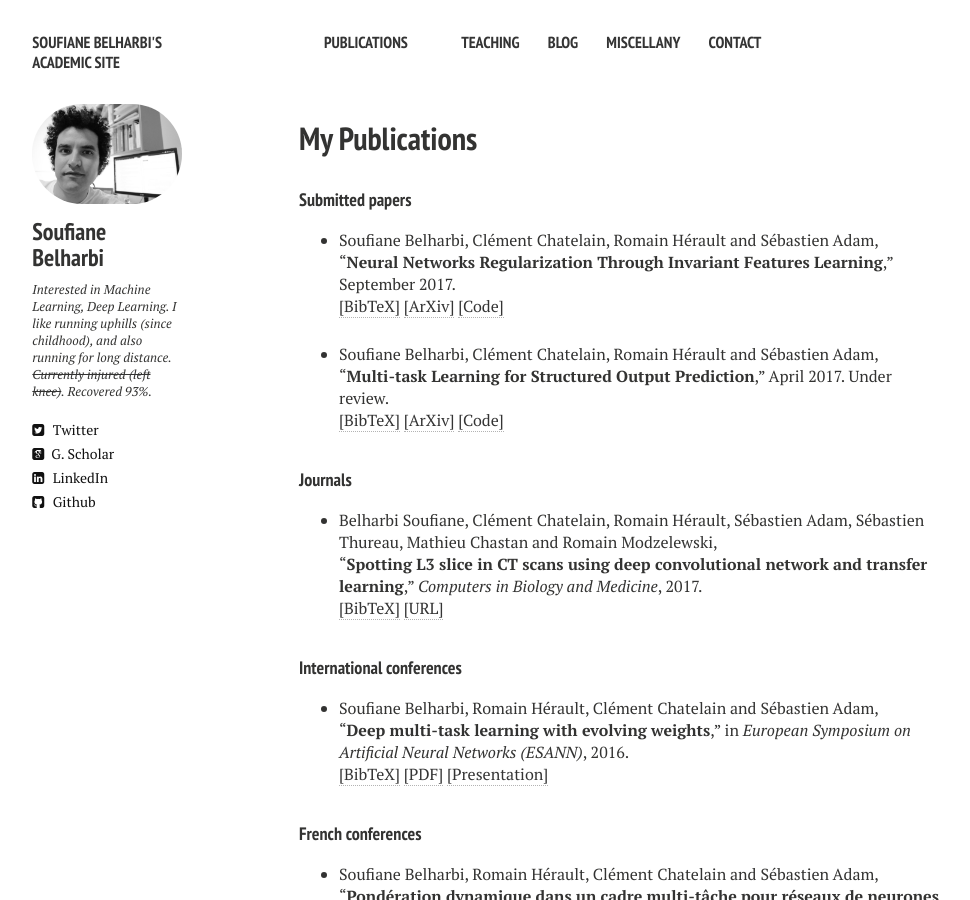
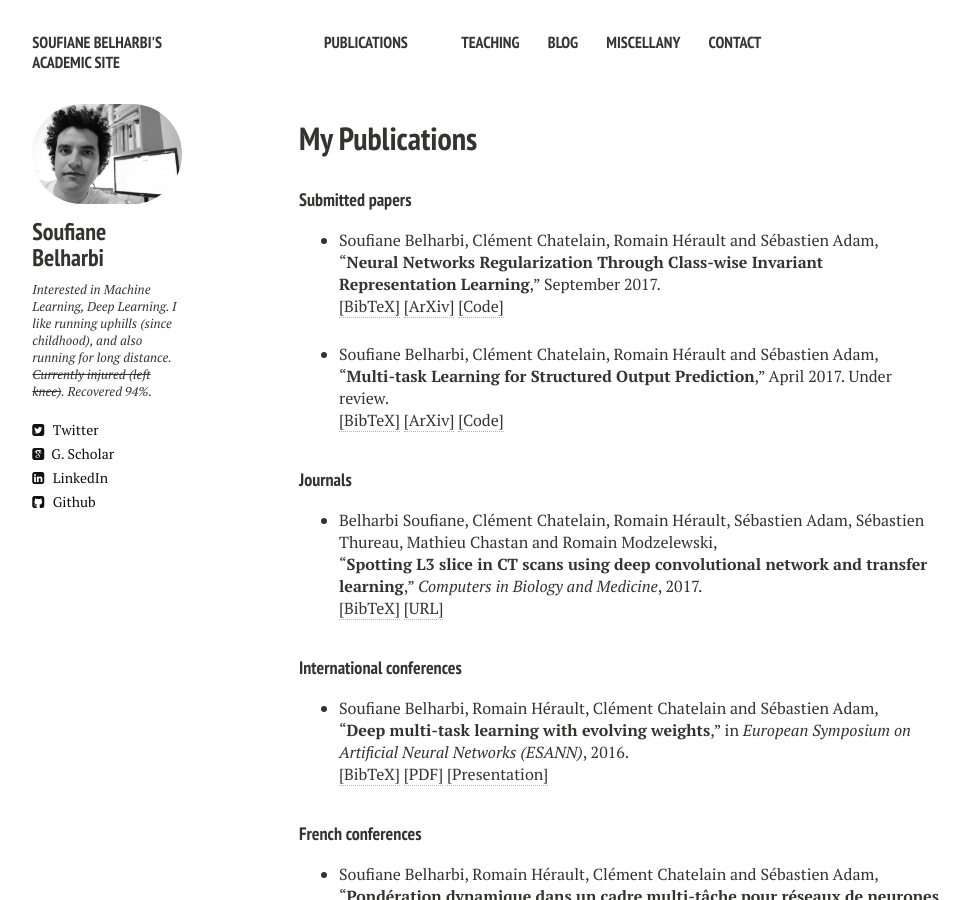
Before and after one commit to sbelharbi/sbelharbi.github.io, a Jekyll site: the page built from publications.md, in a window 1280 px wide and 900 px high. Shown: the whole window, without its empty margins (21-991 px from the left). Built offline with Jekyll 4.4.1, drawn with Linux system fonts in a browser that asks for light colours; nearby versions of some CDN libraries.

Commit message:
Update publications + 94%.

```diff
--- a/_config.yml
+++ b/_config.yml
@@ -11,7 +11,7 @@ disqus_shortname: sbelharbi
 owner:
   name:           Soufiane Belharbi
   avatar:         soufiane.JPG
-  bio:            Interested in Machine Learning, Deep Learning. I like running uphills (since childhood), and also running for long distance. <strike>Currently injured (left knee)</strike>. Recovered 93%.
+  bio:            Interested in Machine Learning, Deep Learning. I like running uphills (since childhood), and also running for long distance. <strike>Currently injured (left knee)</strike>. Recovered 94%.
   email:          #
   # Social networking links are used in author-bio sidebar. Update and remove as you like.
   twitter: s_belharbi
--- a/_layouts/publications.html
+++ b/_layouts/publications.html
@@ -84,9 +84,10 @@ div.bibtex pre { font-size: 75%; overflow: auto;  width: 100%; padding: 0em 0em;
 <h4 style="margin-bottom:0px;padding-top:10px;">Submitted papers</h4>
 <!-- Generated from JabRef by PubList by Truong Nghiem at 11:14 on 2017.05.22. -->
 <ul class="biblist">
+	<!-- Item: sbelharbiarxivsep2017 -->
 	<li ><p>
 	Soufiane Belharbi, Clément Chatelain, Romain Hérault and Sébastien Adam,
-<br>&ldquo;<b>Neural Networks Regularization Through Invariant Features Learning</b>,&rdquo;
+	<br>&ldquo;<b>Neural Networks Regularization Through Class-wise Invariant Representation Learning</b>,&rdquo;
 
 	September
 	2017.
@@ -101,7 +102,7 @@ September
 	<pre>
 	@unpublished{sbelharbiarxivsep2017,
 	  author = {Belharbi, Soufiane and Chatelain, Clément and Hérault, Romain and Adam, Sébastien},
-  title = {Neural Networks Regularization Through Invariant Features Learning},
+	  title = {Neural Networks Regularization Through Class-wise Invariant Representation Learning},
 	  year = {2017}
 	}
 	</pre></div>
--- a/bib/bib.bib
+++ b/bib/bib.bib
@@ -60,7 +60,7 @@
 }
 
 @Unpublished{sbelharbiarxivsep2017,
-  Title                    = {Neural Networks Regularization Through Invariant Features Learning},
+  Title                    = {Neural Networks Regularization Through Class-wise Invariant Representation Learning},
   Author                   = {Belharbi, Soufiane and Chatelain, Clément and Hérault, Romain and Adam, Sébastien},
 
   Month                    = {September},
@@ -75,7 +75,7 @@
   Title                    = {Neural Networks Regularization Through Representation Learning},
 
   Author                   = {Belharbi, Soufiane and Chatelain, Clément and Hérault, Romain and Adam, Sébastien},
-  HowPublished             = {Japanese-French workshop on Optimization for machine learning, Riken  and LITIS labs},
+  HowPublished             = {Japanese-French workshop on Optimization for machine learning, Riken and LITIS labs},
   Institution              = {INSA de Rouen, France},
   Month                    = {Sept, 25th},
   Pllinks                  = {[Presentation]:/publications/2017/presentation-Neural-networks-regularization-through-representation-learning-Japan-France-workshop-opimization-ml-insa-de-rouen.pdf},
```
Also changed, not shown: bib/tmp.html (+12 -14 lines). Lines whose indentation alone changed are shown as unchanged.
